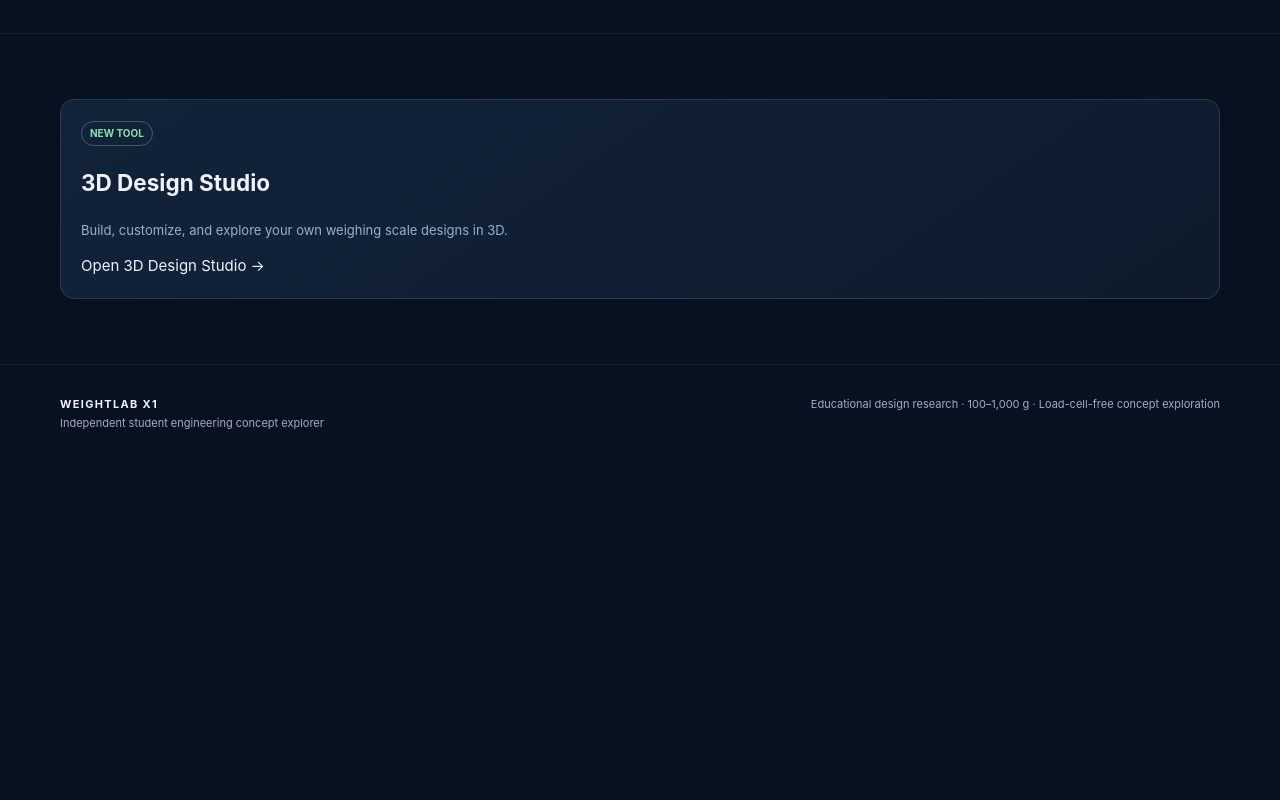
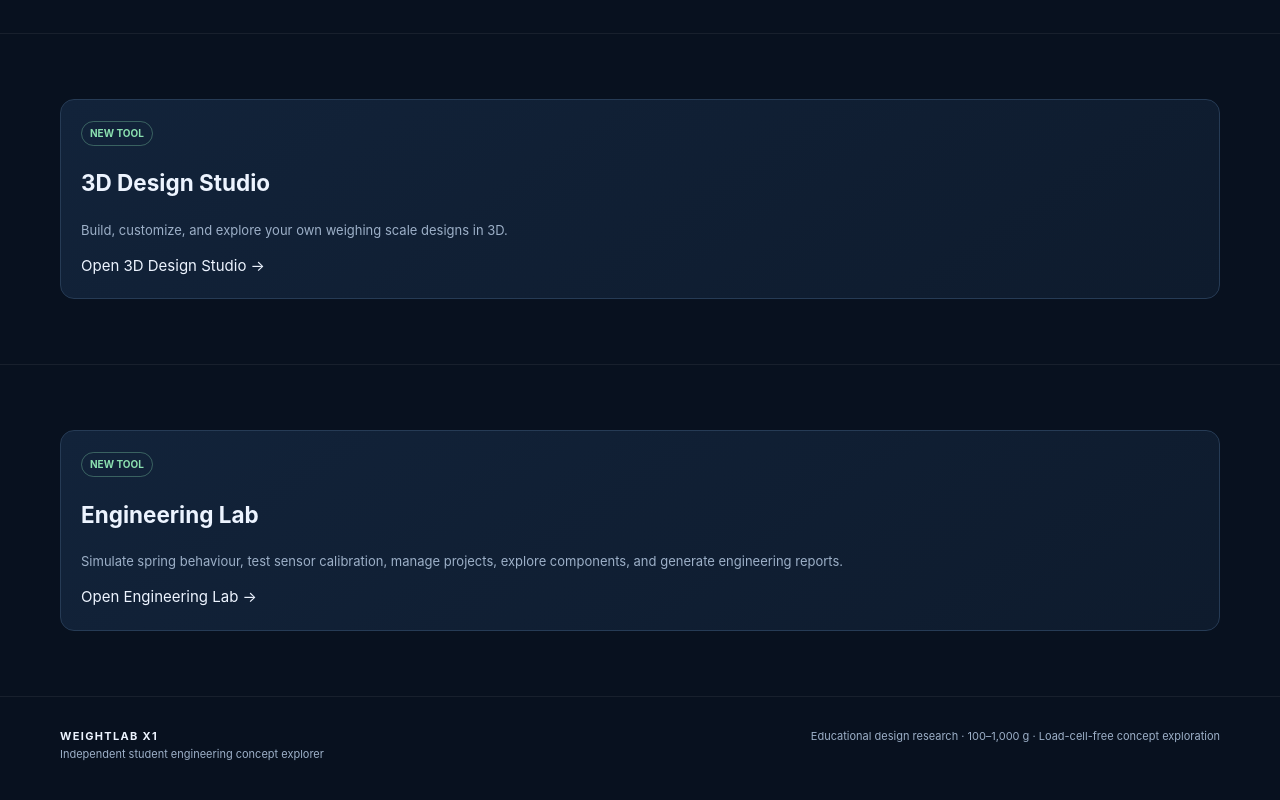
Before and after one commit to mahmoudtaema023-glitch/WEIGHTLAB-X1, a plain HTML site: page index.html in a window 1280 px wide. Shown: the part 8201-9001 px from the top of the page. Before the commit the page ends 8678 px from the top, so only its background shows below. Drawn offline with Linux system fonts and the light colour scheme.

Commit message:
Add Engineering Lab to homepage

```diff
--- a/index.html
+++ b/index.html
@@ -145,6 +145,18 @@ footer{padding:30px 0 45px;color:var(--muted);font-size:11px;border-top:1px soli
     </div>
   </div>
 </section>
+  <section id="engineering-lab">
+  <div class="wrap">
+    <div class="card">
+      <span class="tag good">NEW TOOL</span>
+      <h2>Engineering Lab</h2>
+      <p>Simulate spring behaviour, test sensor calibration, manage projects, explore components, and generate engineering reports.</p>
+      <a href="weightlab_x1_engineering_lab_v3.html" class="button">
+        Open Engineering Lab →
+      </a>
+    </div>
+  </div>
+</section>
 </main>
 <footer><div class="wrap foot"><div><strong style="color:var(--text);letter-spacing:.12em">WEIGHTLAB X1</strong><br>Independent student engineering concept explorer</div><div>Educational design research · 100–1,000 g · Load-cell-free concept exploration</div></div></footer>
 <script>
```
